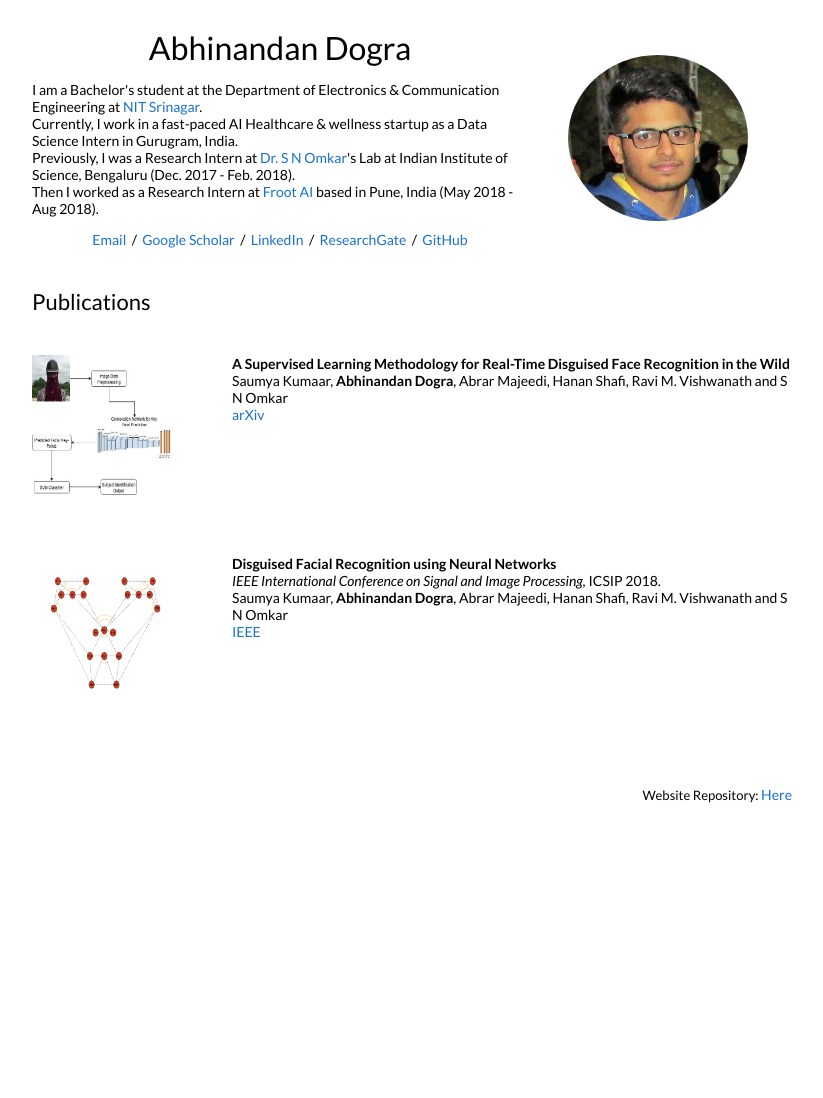
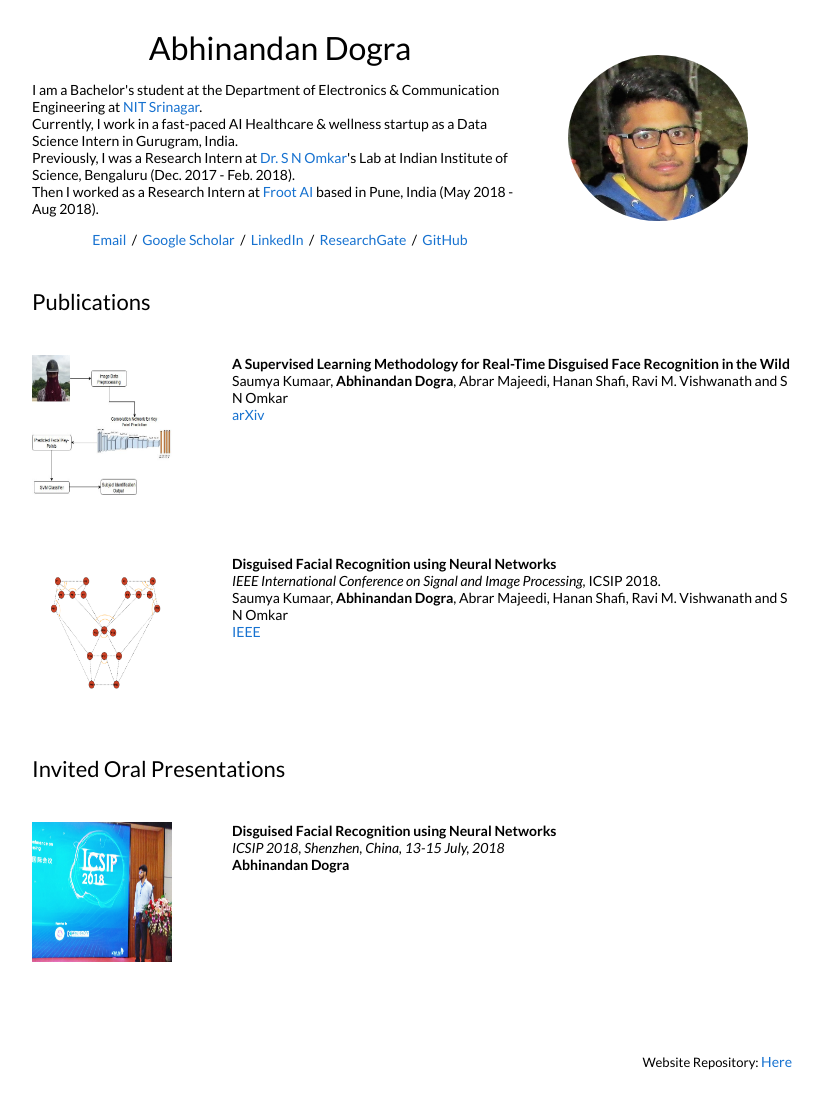
Before and after one commit to Abhinandan11/Abhinandan11.github.io, a plain HTML site: page index.html in a window 1280 px wide. Shown: the whole page, without its empty margins (228-1051 px from the left). Before the commit the page ends 831 px from the top, so only its background shows below. Drawn offline with Linux system fonts and the light colour scheme.

Commit message:
add invited oral presentations section

```diff
--- a/index.html
+++ b/index.html
@@ -171,6 +171,44 @@
 
 </table>
 
+      <table width="100%" align="center" border="0" cellspacing="0" cellpadding="20">
+      <tr>
+        <td width="100%" valign="middle">
+          <heading>Invited Oral Presentations</heading>
+        </td>
+      </tr>
+      </table>
+
+<table width="100%" align="center" border="0" cellspacing="0" cellpadding="20">
+   <tr onmouseout="portrait_stop3()" onmouseover="portrait_start3()" >
+      <td width="25%">
+        <div class="one">
+        <div class="two" id = 'portrait_image3'><img src='oral-1.jpg' width="175px" height = "175px"></div>
+        <img src='oral-1.jpg' width="140px" height = "140px">
+        </div>
+        <script type="text/javascript">
+        function portrait_start3() {
+        document.getElementById('portrait_image3').style.opacity = "1";
+        }
+        function portrait_stop3() {
+        document.getElementById('portrait_image3').style.opacity = "0";
+        }
+        portrait_stop3()
+        </script>
+      </td>
+      <td valign="top" width="75%">
+            <papertitle>Disguised Facial Recognition using Neural Networks</papertitle>
+	      <br>
+		<em>ICSIP 2018, Shenzhen, China, 13-15 July, 2018</em>
+		<br>
+		<strong>Abhinandan Dogra</strong>
+		<br>
+        <p></p>
+      </td>
+    </tr>
+
+</table>
+
   <table width="100%" align="center" border="0" cellspacing="0" cellpadding="20">
       <tr>
         <td>
```
Also changed, not shown: oral-1.jpg (added).
